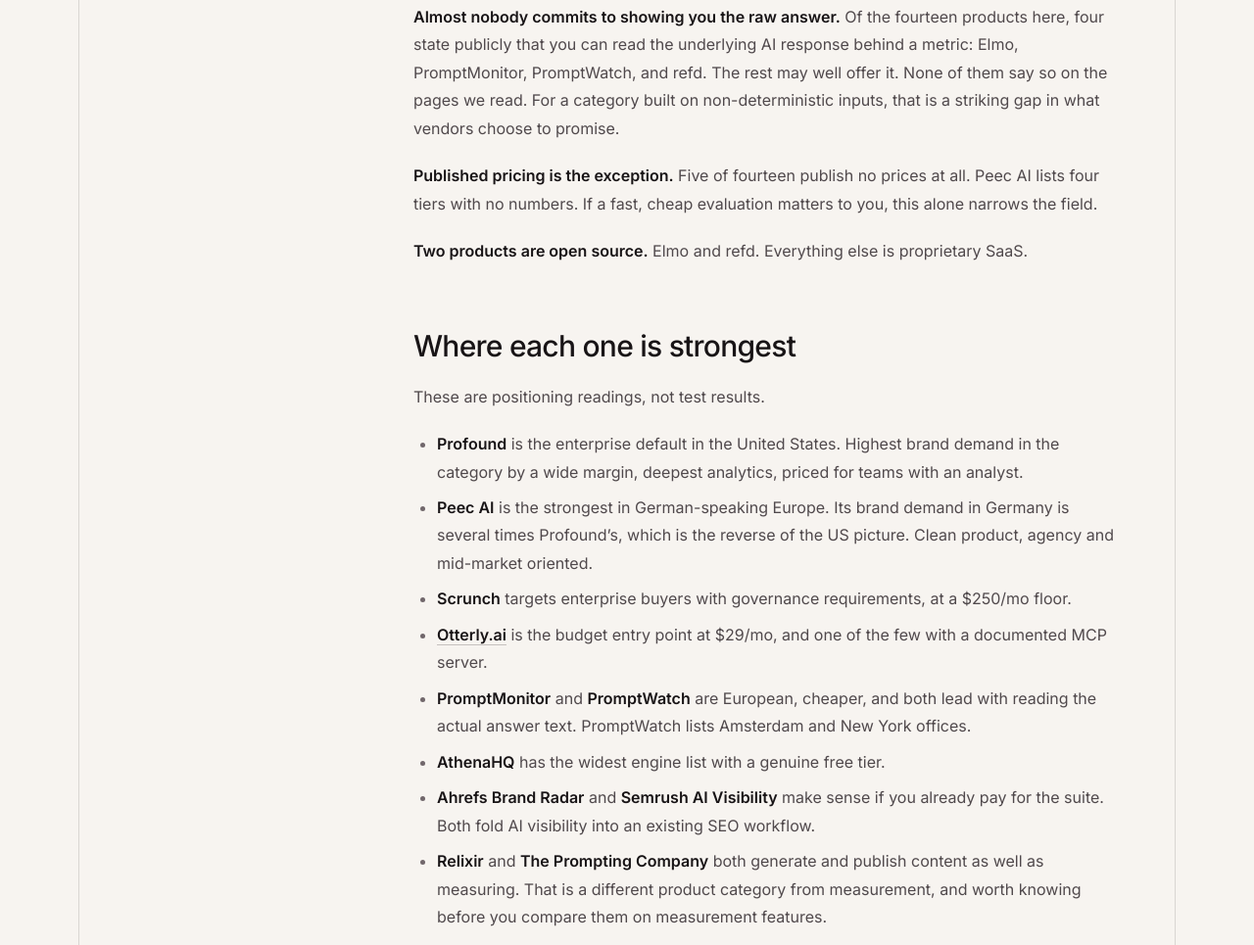
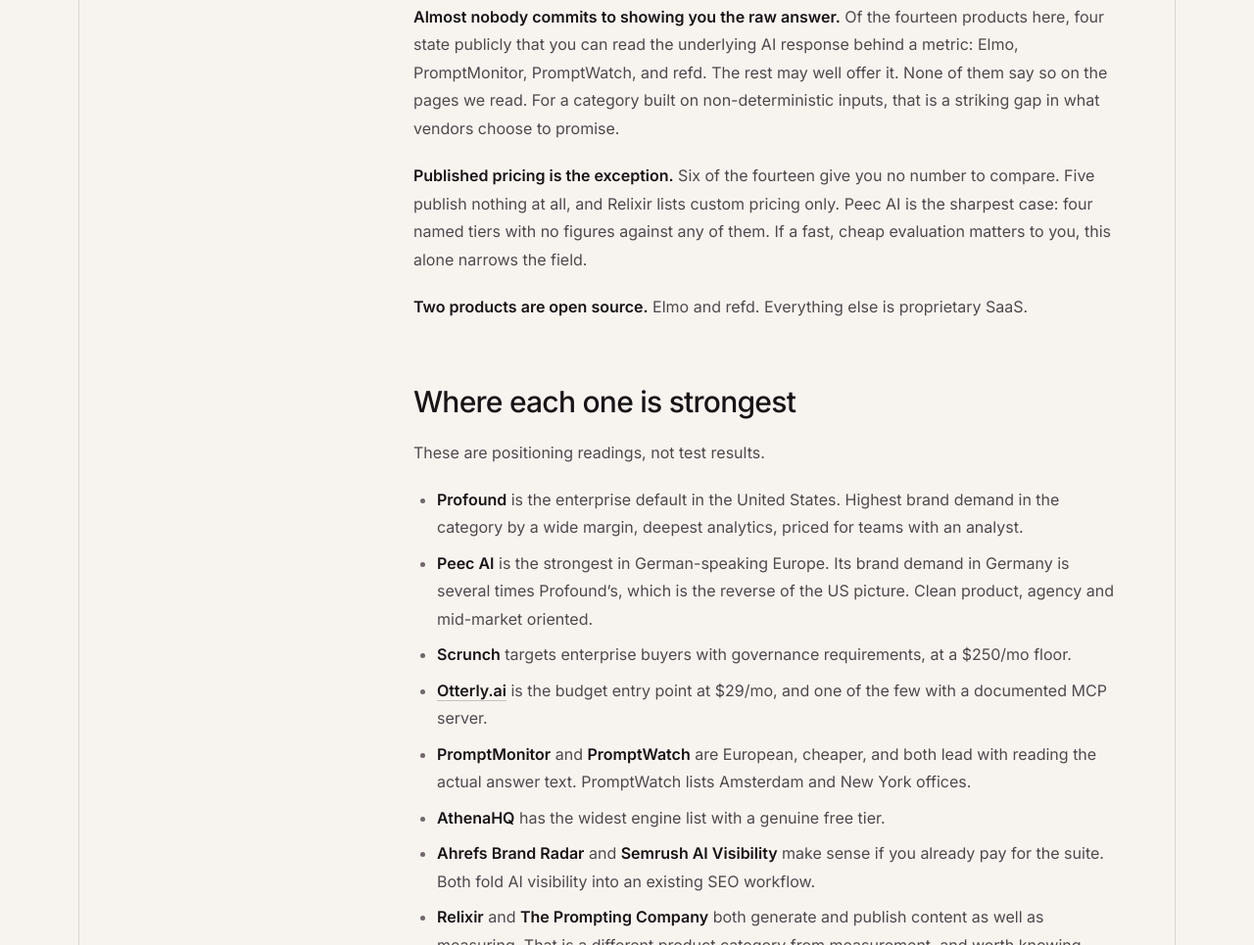
Before and after one commit to emaitchess/refd, an Astro site in the folder apps/web/: page /compare/ai-visibility-tools in a window 1280 px wide. Shown: the part 3685-4650 px from the top of the page at 98% size. Built offline with nearby package versions, Linux system fonts and the light colour scheme; Astro itself is replaced by a stand-in of ours; no server answers.

Commit message:
fix(web): count products without a comparable price correctly
The page said five of fourteen publish no prices. Five are marked "not
published", but Relixir lists custom pricing only, which also leaves a reader
with no figure to compare. A reader counting the table would have got six and
found the prose wrong.

```diff
--- a/apps/web/src/content/pages/compare/ai-visibility-tools.md
+++ b/apps/web/src/content/pages/compare/ai-visibility-tools.md
@@ -92,9 +92,10 @@ None of them say so on the pages we read. For a category built on
 non-deterministic inputs, that is a striking gap in what vendors choose to
 promise.
 
-**Published pricing is the exception.** Five of fourteen publish no prices at
-all. Peec AI lists four tiers with no numbers. If a fast, cheap evaluation
-matters to you, this alone narrows the field.
+**Published pricing is the exception.** Six of the fourteen give you no number
+to compare. Five publish nothing at all, and Relixir lists custom pricing only.
+Peec AI is the sharpest case: four named tiers with no figures against any of
+them. If a fast, cheap evaluation matters to you, this alone narrows the field.
 
 **Two products are open source.** Elmo and refd. Everything else is proprietary
 SaaS.
```
